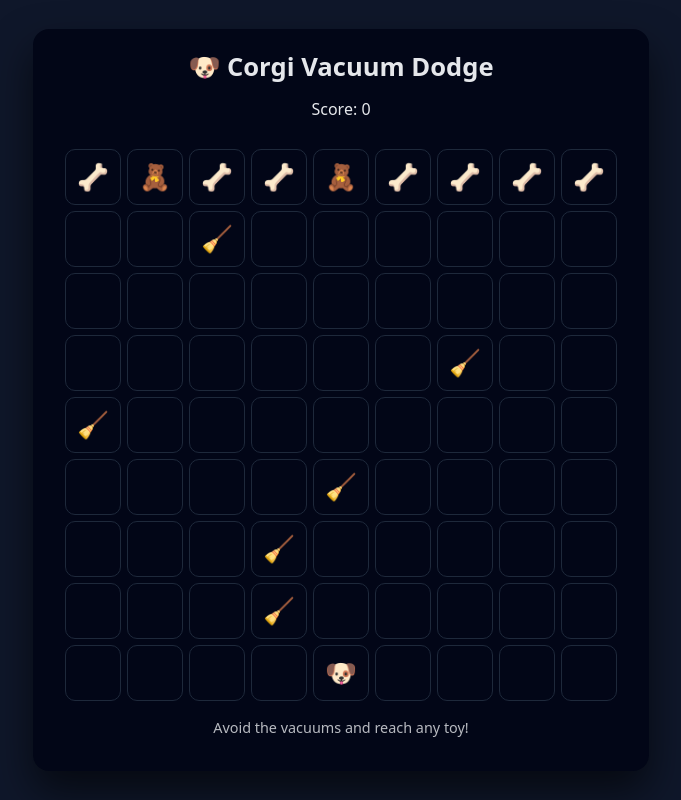
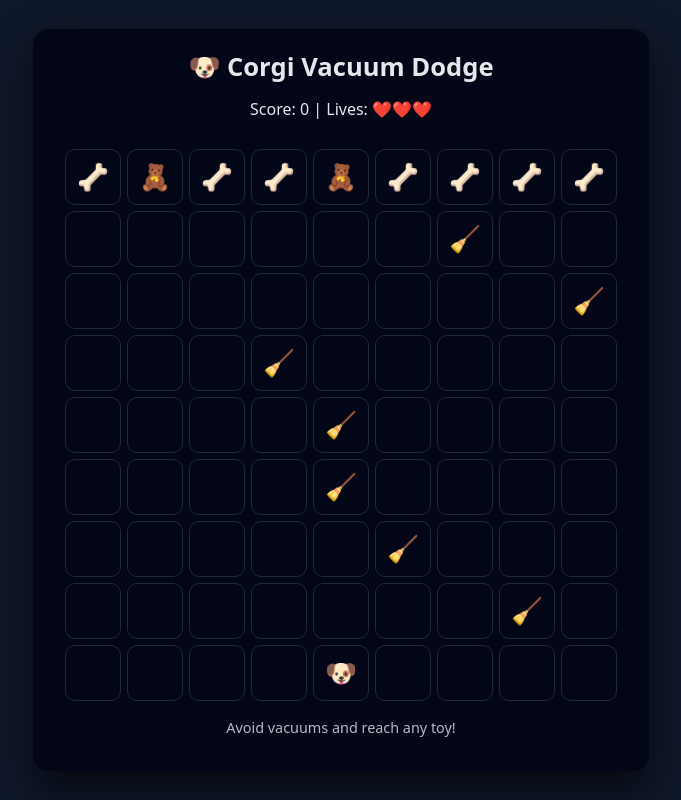
Before and after one commit to brendanbobryk/corgi-vacuum-dodge, a React (Vite) app in the folder corgi-vacuum-dodge/: page / in a window 1280 px wide. Shown: the whole page, without its empty margins (299-980 px from the left). Built offline with nearby package versions, Linux system fonts and the light colour scheme.

Commit message:
implemented lives system with game reset to follow game loss

```diff
--- a/corgi-vacuum-dodge/src/App.jsx
+++ b/corgi-vacuum-dodge/src/App.jsx
@@ -7,6 +7,9 @@ const GRID_HEIGHT = 9;
 const START_POS = { x: 4, y: 8 };
 const GOAL_Y = 0;
 
+const MAX_LIVES = 3;
+
+// Lanes with obstacles (tile-based)
 const LANES = [
   { y: 1, speed: -0.05 },
   { y: 2, speed: 0.04 },
@@ -17,20 +20,22 @@ const LANES = [
   { y: 7, speed: -0.05 },
 ];
 
+// Only toys and bones
 const GOAL_ITEMS = ["🧸", "🦴"];
 
 export default function App() {
   const [player, setPlayer] = useState(START_POS);
   const [score, setScore] = useState(0);
+  const [lives, setLives] = useState(MAX_LIVES);
 
   const [vacuums, setVacuums] = useState(
     LANES.map((lane) => ({
       ...lane,
-      x: Math.random() * GRID_WIDTH,
+      x: Math.floor(Math.random() * GRID_WIDTH),
     }))
   );
 
-  // Stable random goal items for top row
+  // Stable top row goals
   const goals = useMemo(
     () =>
       Array.from({ length: GRID_WIDTH }, () =>
@@ -39,16 +44,16 @@ export default function App() {
     []
   );
 
-  // Move vacuums
+  // Move vacuums tile by tile
   useEffect(() => {
     const interval = setInterval(() => {
       setVacuums((prev) =>
         prev.map((v) => ({
           ...v,
-          x: (v.x + v.speed + GRID_WIDTH) % GRID_WIDTH,
+          x: (v.x + (v.speed > 0 ? 1 : -1) + GRID_WIDTH) % GRID_WIDTH,
         }))
       );
-    }, 16);
+    }, 400); // speed in ms per tile
 
     return () => clearInterval(interval);
   }, []);
@@ -75,16 +80,27 @@ export default function App() {
     return () => window.removeEventListener("keydown", handleKeyDown);
   }, []);
 
-  // Collision detection
+  // Collision detection with lives
   useEffect(() => {
     const hit = vacuums.some(
       (v) => Math.round(v.x) === player.x && v.y === player.y
     );
 
     if (hit) {
+      setLives((prev) => prev - 1);
       setPlayer(START_POS);
     }
   }, [vacuums, player]);
+
+  // Reset game if lives reach zero
+  useEffect(() => {
+    if (lives <= 0) {
+      alert("Game over! Score reset.");
+      setScore(0);
+      setLives(MAX_LIVES);
+      setPlayer(START_POS);
+    }
+  }, [lives]);
 
   // Win condition: reach any tile in top row
   useEffect(() => {
@@ -97,7 +113,9 @@ export default function App() {
   return (
     <div className="container">
       <h1>🐶 Corgi Vacuum Dodge</h1>
-      <p>Score: {score}</p>
+      <p>
+        Score: {score} | Lives: {"❤️".repeat(lives)}
+      </p>
 
       <div className="grid">
         {Array.from({ length: GRID_HEIGHT }).map((_, y) =>
@@ -119,7 +137,7 @@ export default function App() {
         )}
       </div>
 
-      <p className="hint">Avoid the vacuums and reach any toy!</p>
+      <p className="hint">Avoid vacuums and reach any toy!</p>
     </div>
   );
 }
```
